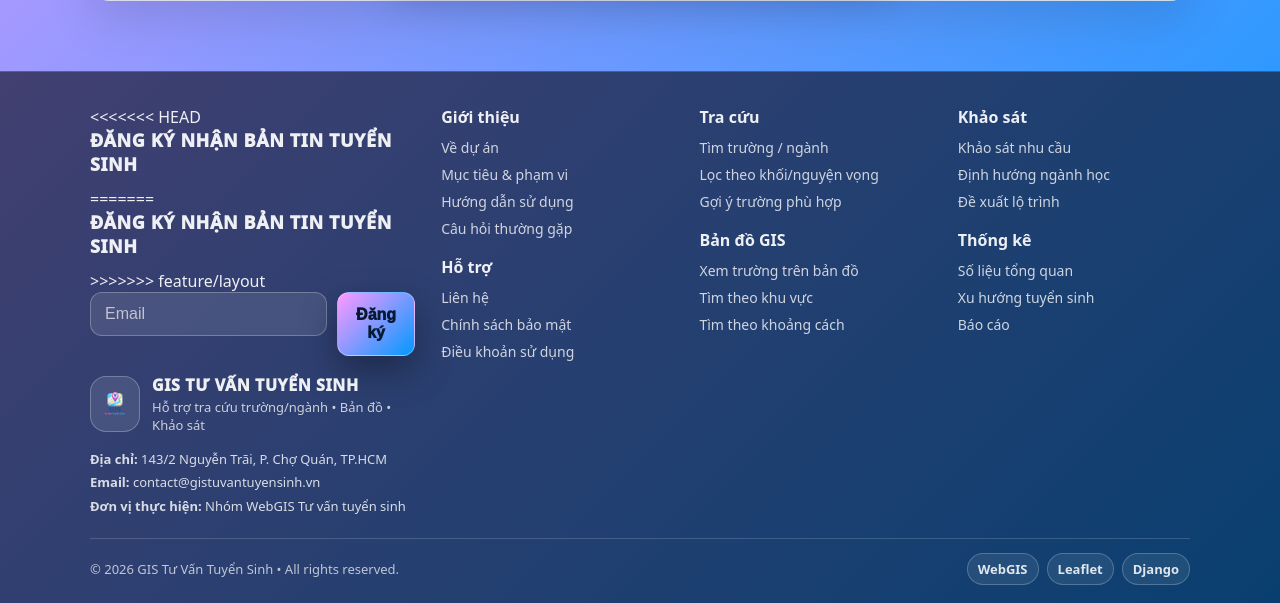
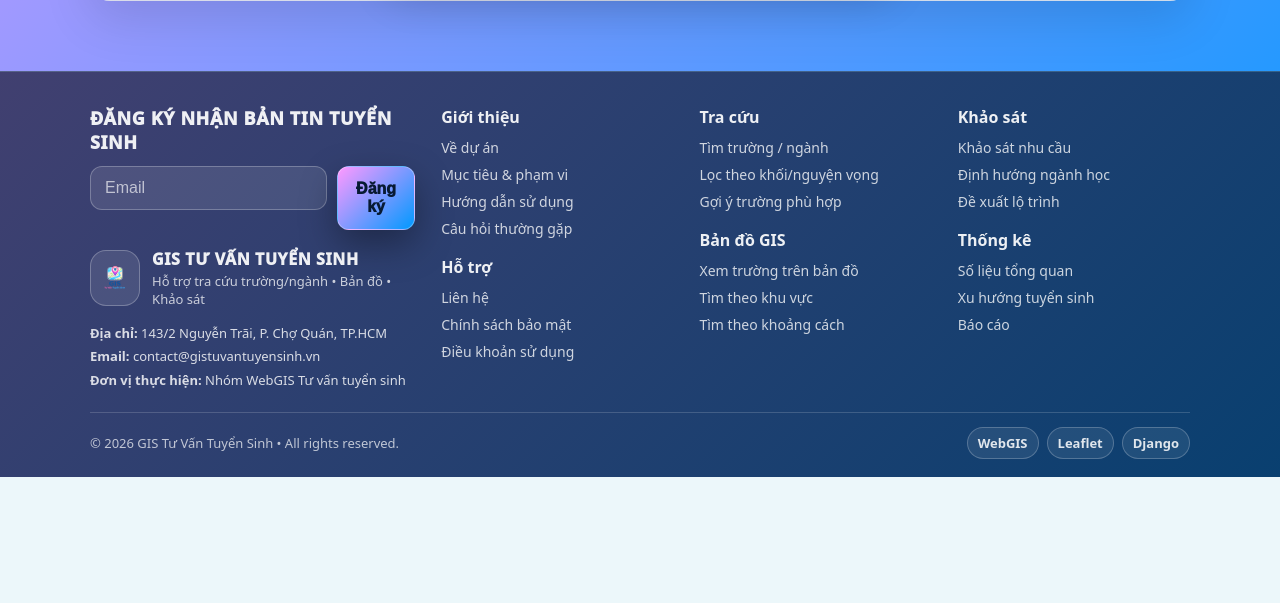
Before and after one commit to TRAM-HUONG/GIS-TUVANTUYENSINH, a Django app: page /dang-ky/ in a window 1280 px wide. Shown: the part 1028-1631 px from the top of the page. After the commit the page ends 1505 px from the top, so only its background shows below. Run offline with Django 5.2, Linux system fonts and the light colour scheme.

Commit message:
Lưu lại tiến độ hiện tại

```diff
--- a/templates/layout/layout.html
+++ b/templates/layout/layout.html
@@ -48,14 +48,6 @@
               <a class="btn ghost" href="{% url 'tracuu' %}">🗺️ Bản đồ</a>
               <a class="btn" href="{% url 'khaosat' %}">📝 Khảo Sát</a>
             </nav>
-<<<<<<< HEAD
-
-            <form class="search" action="{% url 'tracuu' %}" method="get">
-              <input class="search-input" type="text" name="q" placeholder="🔍 Tìm trường / ngành..." />
-              <button class="search-btn" type="submit">Tìm</button>
-            </form>
-=======
-
            {% block search %}
     {% if "dang-nhap" not in request.path and "dang-ky" not in request.path %}
         <form class="search" action="{% url 'tracuu' %}" method="get">
@@ -64,7 +56,6 @@
         </form>
     {% endif %}
 {% endblock %}
->>>>>>> feature/layout
           </div>
 
         </div>
@@ -94,11 +85,10 @@
 
     <!-- CỘT 1: Đăng ký nhận bản tin -->
     <div class="footer-col">
-<<<<<<< HEAD
+
       <h3 class="footer-title">ĐĂNG KÝ NHẬN BẢN TIN TUYỂN SINH</h3>
-=======
-<h3 class="footer-title">ĐĂNG KÝ NHẬN BẢN TIN TUYỂN SINH</h3>
->>>>>>> feature/layout
+
+
       <form class="footer-newsletter" action="#" method="post">
         <input class="footer-input" type="email" name="email" placeholder="Email" required>
         <button class="footer-submit" type="submit">Đăng ký</button>
```
